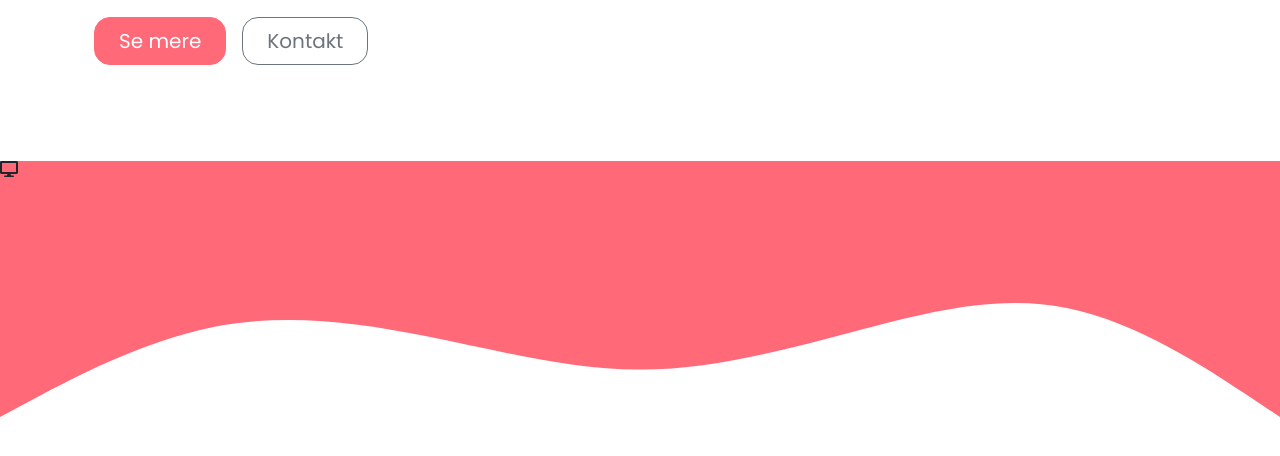
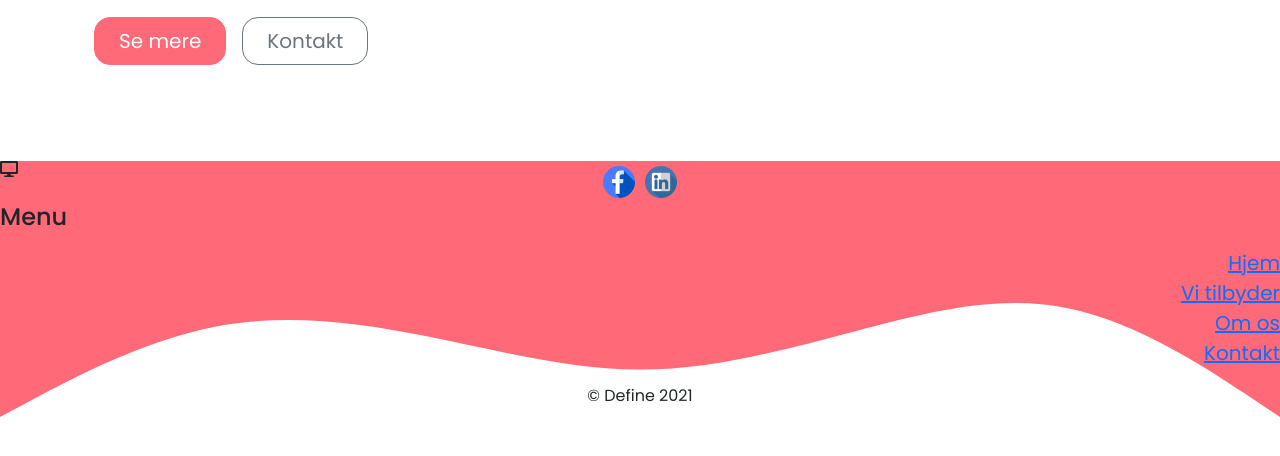
Before and after one commit to chc544/Define, a PHP site: page / in a window 1280 px wide. Shown: the part 239-695 px from the top of the page. Run offline with PHP 8.4, Linux system fonts and the light colour scheme; some libraries are stand-ins or nearby versions; some web fonts are replaced.

Commit message:
- Opsætning af footer - tilføjelse af icon for SoMe

```diff
--- a/includes/bottom.php
+++ b/includes/bottom.php
@@ -1,6 +1,3 @@
-
-</main>
-
 <?php include 'footer.php';?>
 
 <script src="./node_modules/bootstrap/dist/js/bootstrap.bundle.min.js"></script>
--- a/includes/footer.php
+++ b/includes/footer.php
@@ -1,6 +1,4 @@
-<link href="css/menufooter.css" rel="stylesheet" type="text/css">
-
-<footer>
+<footer class="position-relative">
     <div class="d-flex justify-content-center">
     <div class="footer__icon">
         <a href="#">
@@ -16,11 +14,14 @@
     </div>
 
     <div class="">
-        <p class=""></p>
-        <p></p>
+        <h4 class="mb-3">Menu</h4>
+        <div class="text-lg-end d-lg-flex flex-column">
+            <a class="fs-5 mx-2 mx-lg-0" href="#">Hjem</a>
+            <a class="fs-5 mx-2 mx-lg-0" href="#">Vi tilbyder</a>
+            <a class="fs-5 mx-2 mx-lg-0" href="#">Om os</a>
+            <a class="fs-5 mx-2 mx-lg-0" href="#">Kontakt</a>
+        </div>
     </div>
 
     <p class="copyright text-center my-3">© Define 2021</p>
 </footer>
-
-<script src="node_modules/bo224otstrap/dist/js/bootstrap.bundle.min.js"></script>
--- a/includes/top.php
+++ b/includes/top.php
@@ -26,6 +26,4 @@
 
 <body class="d-flex flex-column h-100">
 
-<main>
-
 <?php include 'menu.php';?>
```
